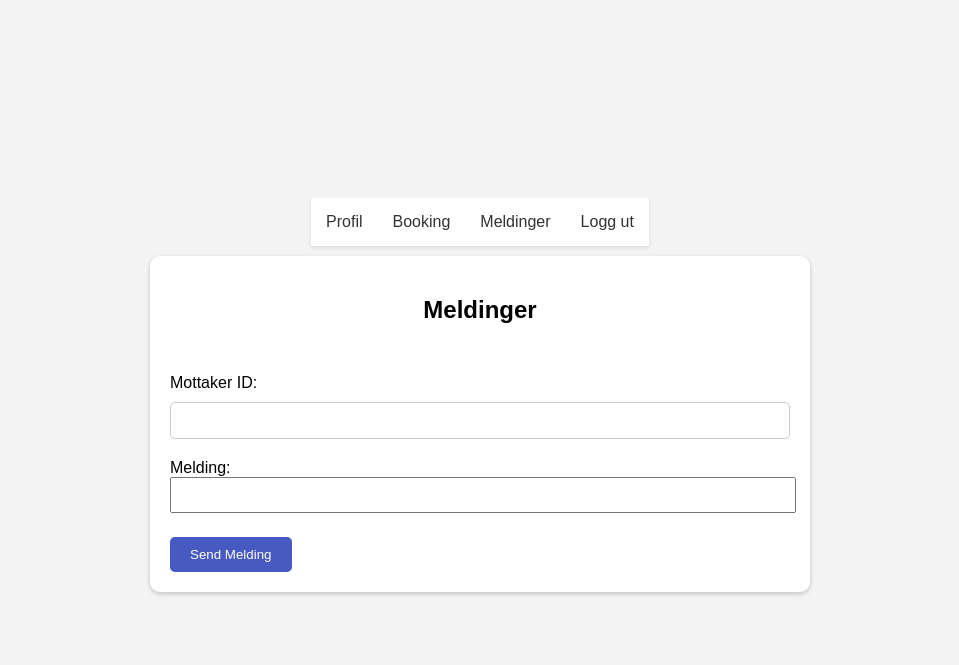
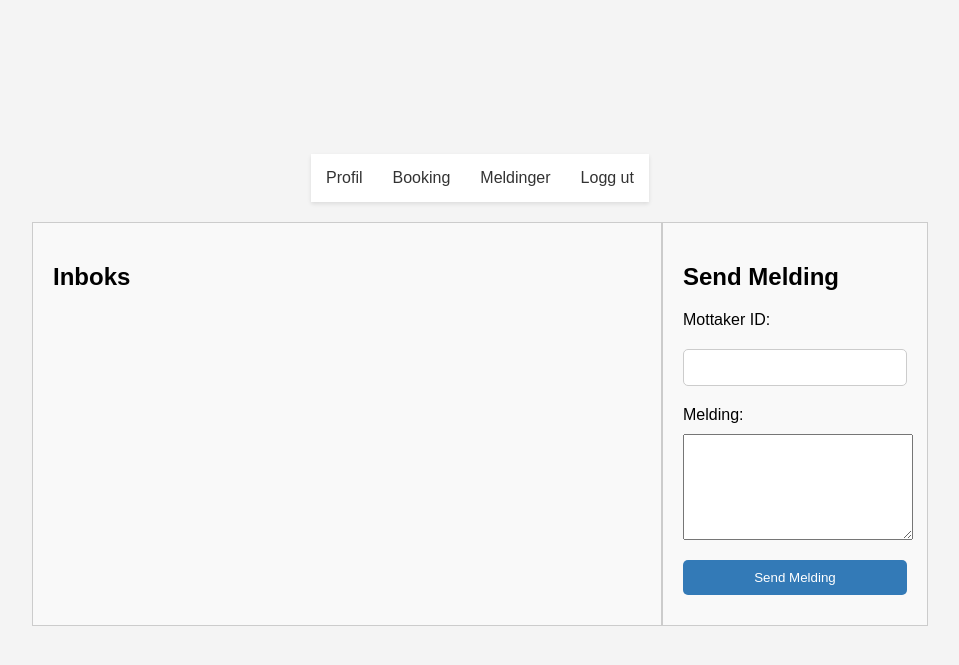
Before and after one commit to Edi-G/Bookingsystem-for-veiledningstid, a PHP site: page /views/messages.php in a window 1280 px wide. Shown: the top 665 px of the page, without its empty margins (160-1119 px from the left). Run offline with PHP 8.4, Linux system fonts and the light colour scheme; the visitor is signed in with stand-in values (Sample User, id 1); data that the repository does not hold is empty.

Commit message:
Fikset messages.php

```diff
--- a/public/views/messages.php
+++ b/public/views/messages.php
@@ -30,21 +30,82 @@
 
 <!DOCTYPE html>
 <html lang="no">
+
 <head>
     <meta charset="UTF-8">
     <title>Meldinger</title>
     <link rel="stylesheet" href="../assets/css/main.css">
+    <style>
+        .message-container {
+            width: 70%;
+            margin: 20px auto;
+            display: flex;
+            justify-content: space-between;
+        }
+
+        .message-list {
+            flex: 1;
+            padding: 20px;
+            border: 1px solid #ccc;
+            background-color: #f9f9f9;
+            overflow-y: auto;
+            max-height: 400px;
+            list-style-type: none;
+            margin: 0;
+            padding-left: 0;
+        }
+
+        .message-list li {
+            margin-bottom: 20px;
+            padding: 10px;
+            border: 1px solid #ddd;
+            background-color: #fff;
+        }
+
+        .message-list li strong {
+            font-weight: bold;
+        }
+
+        .message-form {
+            flex: 0 0 25%;
+            padding: 20px;
+            border: 1px solid #ccc;
+            background-color: #f9f9f9;
+        }
+
+        .message-form label,
+        .message-form textarea,
+        .message-form input[type="submit"] {
+            display: block;
+            margin-bottom: 10px;
+        }
+
+        .message-form textarea {
+            height: 100px;
+            resize: vertical;
+        }
+
+        .message-form input[type="submit"] {
+            padding: 10px;
+            background-color: #337ab7;
+            color: #fff;
+            border: none;
+            cursor: pointer;
+        }
+
+        .message-form input[type="submit"]:hover {
+            background-color: #286090;
+        }
+    </style>
 </head>
+
 <body>
-
     <?php include("../templates/navbar.php"); ?>
-
-<div class="form-container">
-    <h2>Meldinger</h2>
+    <div class="message-container">
         <div class="message-list">
-        <!-- Vis alle meldinger for brukeren -->
+            <h2 style="padding-left: 20px;">Inboks</h2>
             <ul>
-            <?php foreach ($userMessages as $message): ?>
+                <?php foreach ($userMessages as $message) : ?>
                     <li>
                         <strong>Fra:</strong> <?= $message['SenderID'] ?><br>
                         <strong>Melding:</strong> <?= $message['MessageContent'] ?><br>
@@ -53,22 +114,17 @@
                 <?php endforeach; ?>
             </ul>
         </div>
-
         <div class="message-form">
-        <!-- Skjema for å sende meldinger -->
+            <h2>Send Melding</h2>
             <form method="post">
-            <div class="form-group">
                 <label for="receiverId">Mottaker ID:</label>
                 <input type="text" id="receiverId" name="receiverId">
-            </div>
-            <div class="form-group">
                 <label for="messageContent">Melding:</label>
                 <textarea id="messageContent" name="messageContent"></textarea>
-            </div>
-            <button type="submit" class="btn">Send Melding</button>
+                <input type="submit" name="send_message" value="Send Melding">
             </form>
         </div>
     </div>
+</body>
 
-</body>
 </html>
```
Lines whose indentation alone changed are shown as unchanged.
